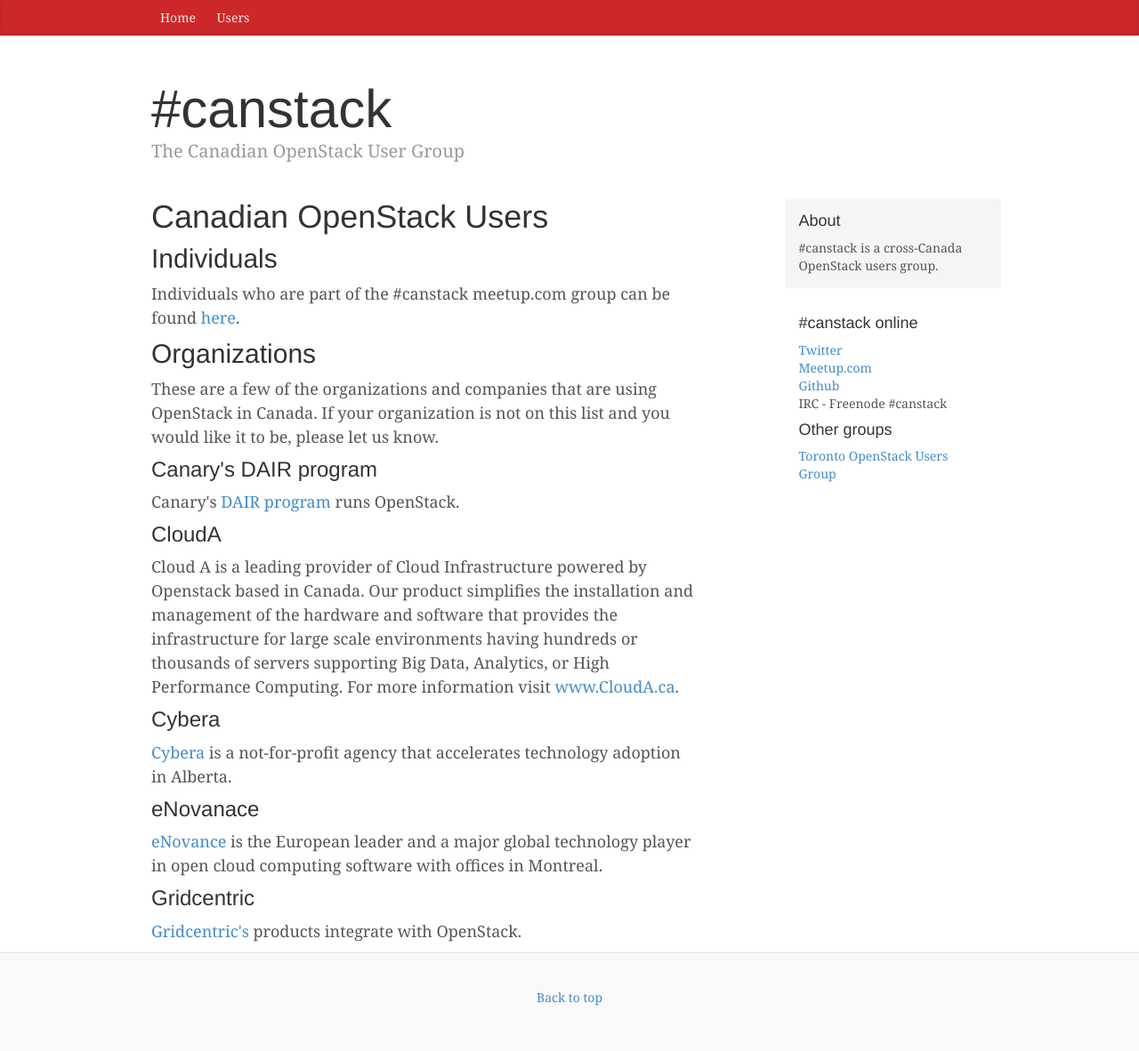
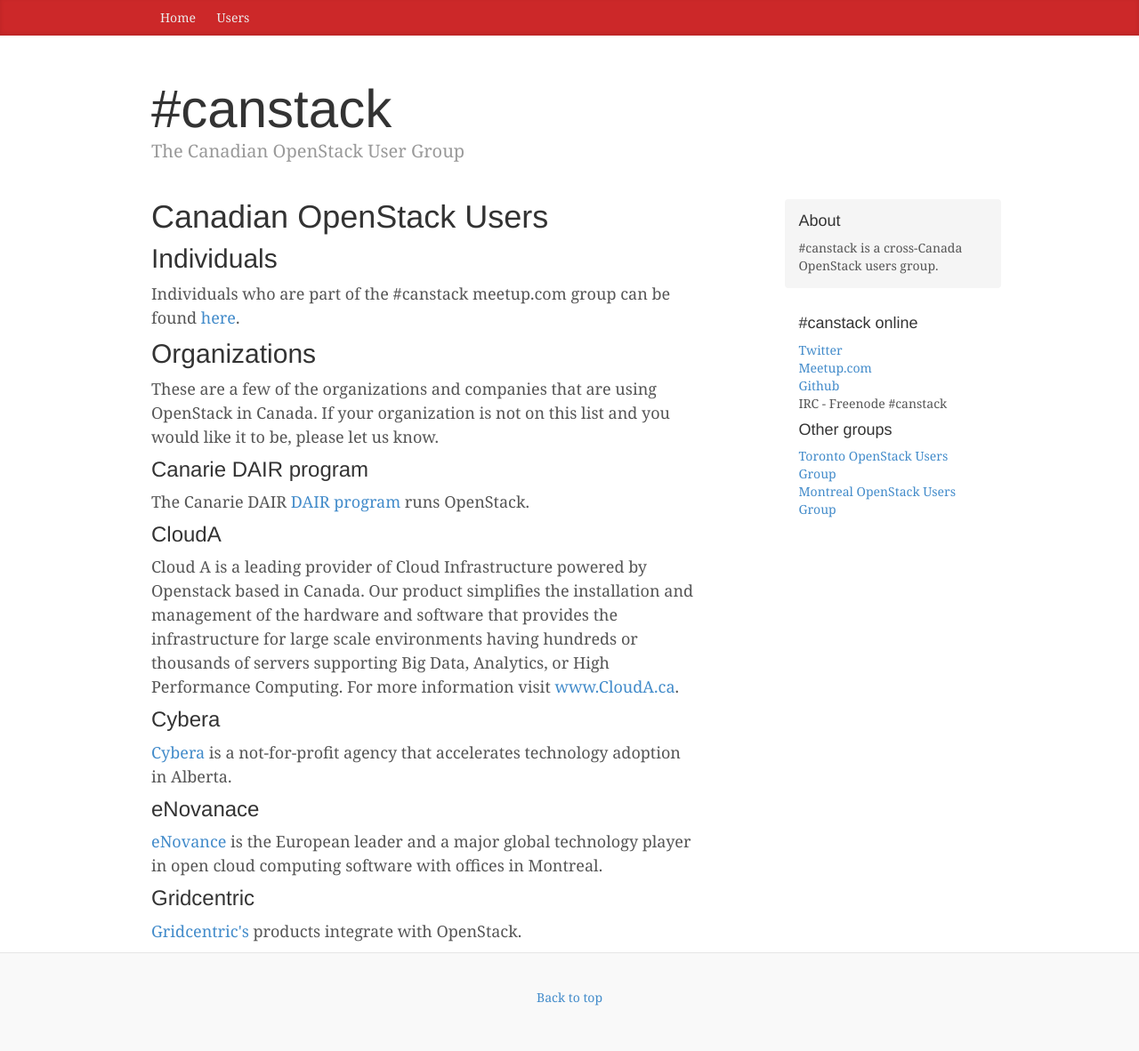
Before and after one commit to canstack/canstack.github.io, a Jekyll site: the page built from users/index.html, in a window 1280 px wide. Shown: the whole page at 89% size. Built offline with Jekyll 4.4.1, drawn with Linux system fonts in a browser that asks for light colours; nearby versions of some CDN libraries.

Commit message:
added montreal meetup to sidebar

```diff
--- a/_layouts/default.html
+++ b/_layouts/default.html
@@ -78,6 +78,7 @@
             <h4>Other groups</h4>
             <ol class="list-unstyled">
               <li><a href="http://www.meetup.com/OpenStackTO/">Toronto OpenStack Users Group</a></li>
+              <li><a href="http://montrealopenstack.org/">Montreal OpenStack Users Group</a></li>
 
             </ol>
           </div>
--- a/users/index.html
+++ b/users/index.html
@@ -9,8 +9,8 @@
   <P>Individuals who are part of the #canstack meetup.com group can be found <a href="http://www.meetup.com/Canadian-OpenStack-Users-Group/members/">here</a>.
   <h2>Organizations</h2>
   <p>These are a few of the organizations and companies that are using OpenStack in Canada. If your organization is not on this list and you would like it to be, please let us know.
-  <h3>Canary's DAIR program</h3>
-  <p>Canary's <a href="http://www.canarie.ca/en/dair-program/about">DAIR program</a> runs OpenStack.
+  <h3>Canarie DAIR program</h3>
+  <p>The Canarie DAIR <a href="http://www.canarie.ca/en/dair-program/about">DAIR program</a> runs OpenStack.
   <h3>CloudA</h3>
   <p>Cloud A is a leading provider of Cloud Infrastructure powered by Openstack based in Canada. Our product simplifies the installation and management of the hardware and software that provides the infrastructure for large scale environments having hundreds or thousands of servers supporting Big Data, Analytics, or High Performance Computing. For more information visit <a href="http://www.clouda.ca">www.CloudA.ca</a>.</p>
   <h3>Cybera</h3>
```
Also changed, not shown: 6 other files.
